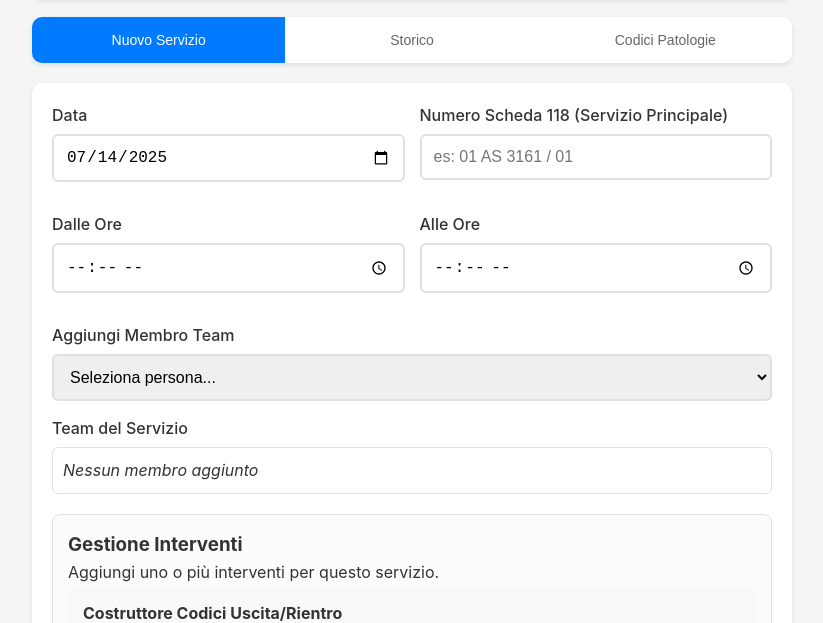
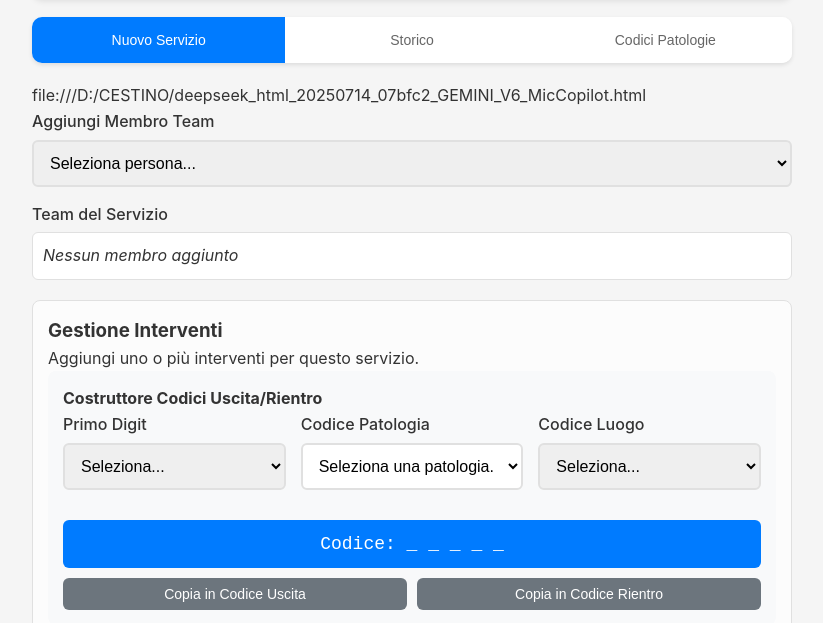
Before and after one commit to Allegato118/Allegato118Piemonte, a plain HTML site: page deepseek_html_20250714_07bfc2_GEMINI_V6_Mic.html in a window 1280 px wide. Shown: the part 129-752 px from the top of the page, without its empty margins (228-1051 px from the left). Drawn offline with Linux system fonts and the light colour scheme.

Commit message:
Update deepseek_html_20250714_07bfc2_GEMINI_V6_Mic.html

```diff
--- a/deepseek_html_20250714_07bfc2_GEMINI_V6_Mic.html
+++ b/deepseek_html_20250714_07bfc2_GEMINI_V6_Mic.html
@@ -348,36 +348,7 @@
             <button class="tab" data-tab="patologie">Codici Patologie</button>
         </div>
 
-        <div id="nuovo-servizio" class="tab-content active">
-            <form id="servizio-form">
-                <div class="row">
-                    <div class="col">
-                        <div class="form-group">
-                            <label for="data">Data</label>
-                            <input type="date" id="data" required>
-                        </div>
-                    </div>
-                    <div class="col">
-                        <div class="form-group">
-                            <label for="scheda118-main">Numero Scheda 118 (Servizio Principale)</label>
-                            <input type="text" id="scheda118-main" placeholder="es: 01 AS 3161 / 01" maxlength="14">
-                        </div>
-                    </div>
-                </div>
-
-                <div class="row">
-                    <div class="col">
-                        <div class="form-group">
-                            <label for="dalle-ore">Dalle Ore</label>
-                            <input type="time" id="dalle-ore" required step="900"> </div>
-                    </div>
-                    <div class="col">
-                        <div class="form-group">
-                            <label for="alle-ore">Alle Ore</label>
-                            <input type="time" id="alle-ore" required step="900"> </div>
-                    </div>
-                </div>
-
+file:///D:/CESTINO/deepseek_html_20250714_07bfc2_GEMINI_V6_MicCopilot.html
                 <div class="form-group">
                     <label for="team-select">Aggiungi Membro Team</label>
                     <select id="team-select">
```
